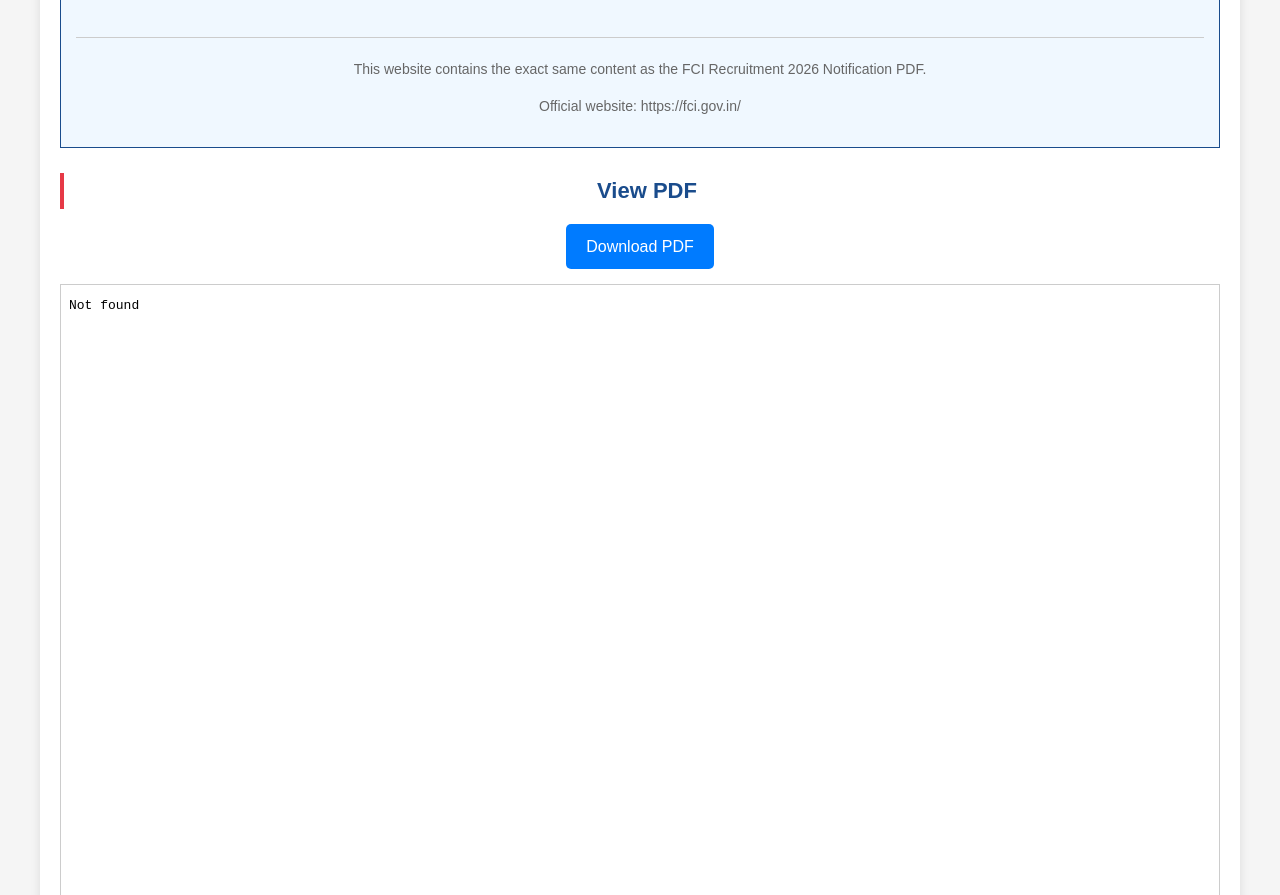
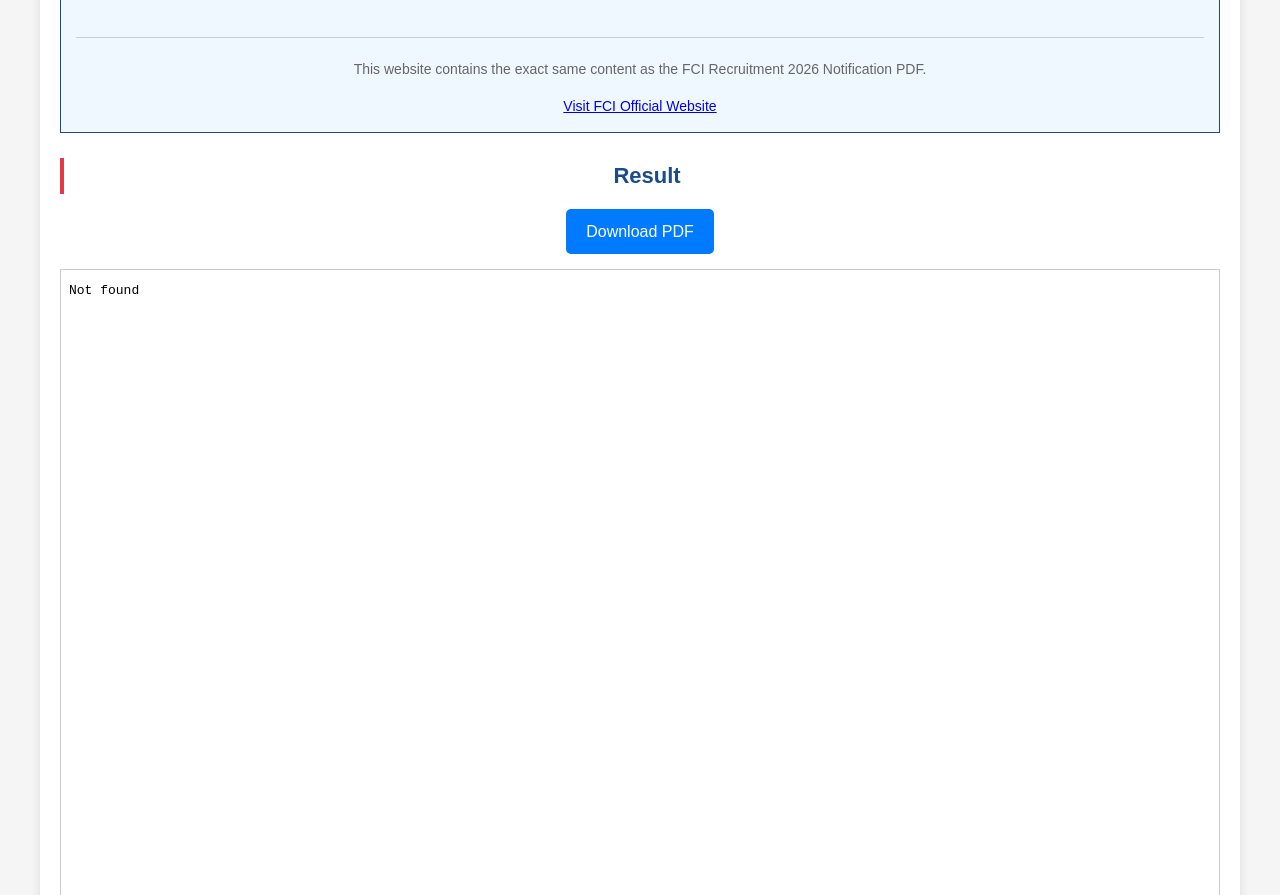
Before and after one commit to Sumitdaila-web/fcisarkari.github.io, a plain HTML site: page index.html in a window 1280 px wide. Shown: the part 7845-8740 px from the top of the page. Drawn offline with Linux system fonts and the light colour scheme.

Commit message:
Update index.html

```diff
--- a/index.html
+++ b/index.html
@@ -367,7 +367,7 @@
 
         <div class="footer">
             <p>This website contains the exact same content as the FCI Recruitment 2026 Notification PDF.</p>
-            <p>Official website: https://fci.gov.in/</p>
+            <a href="https://fci.gov.in/">Visit FCI Official Website</a>
         </div>
     </div>
 </body>
@@ -400,7 +400,7 @@
     </style>
 <body>
 
-    <h2>View PDF</h2>
+    <h2>Result</h2>
 
     <!-- Download Button -->
     <a class="download-btn" href="FCI AG 3 General Post.pdf" download>
```
